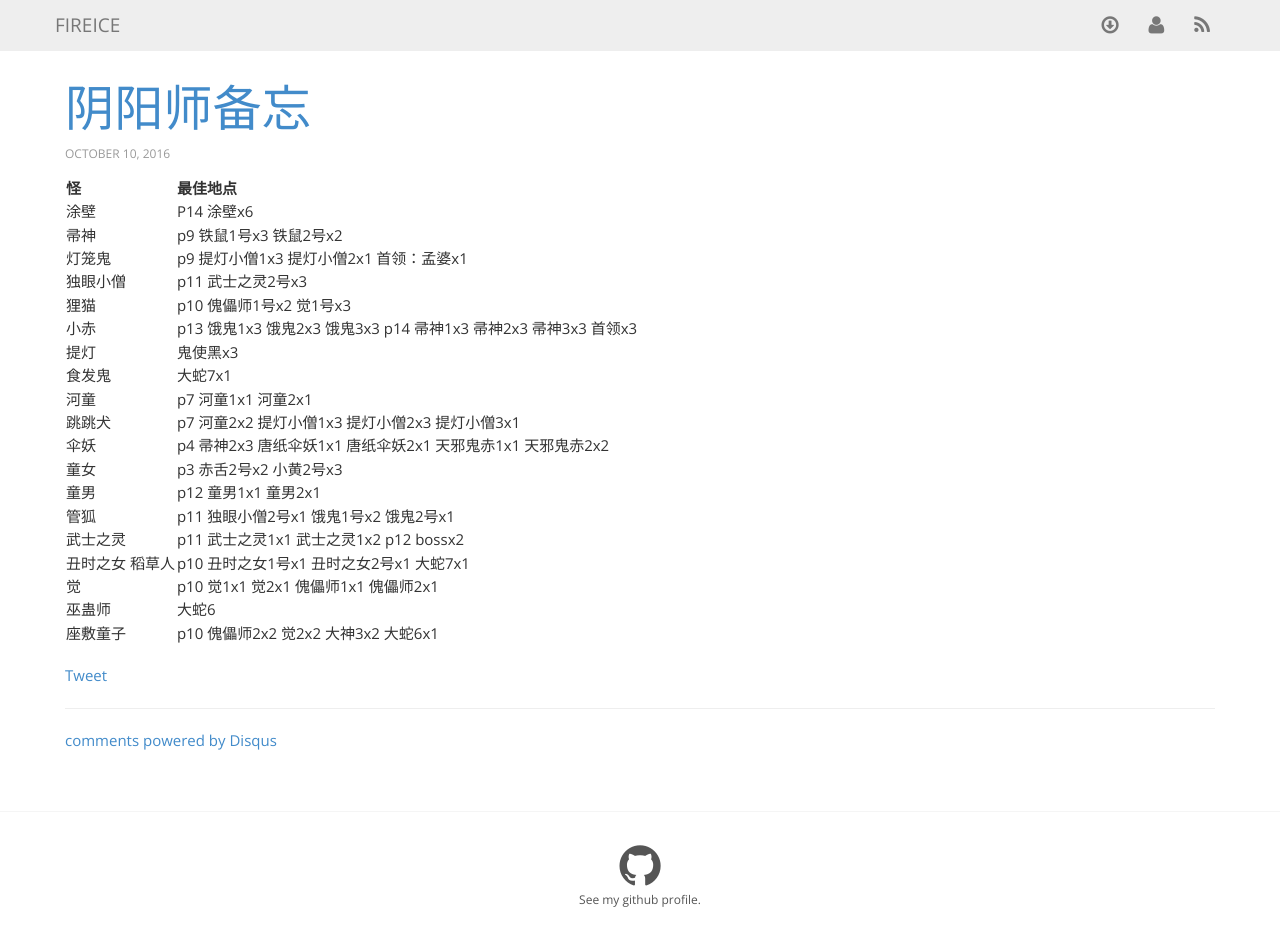
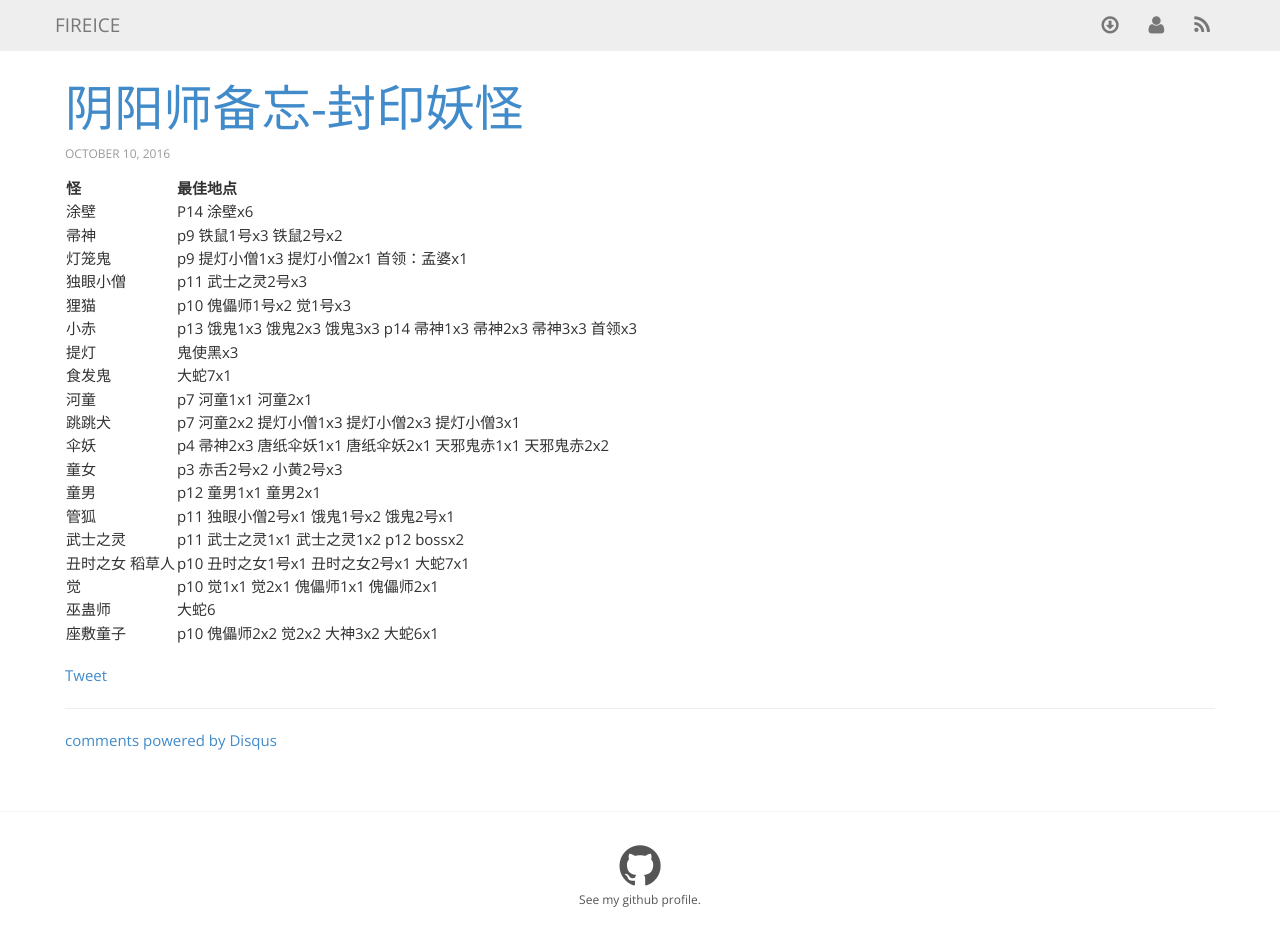
Before and after one commit to chzju/chzju.github.com, a Jekyll site: the page built from _posts/2016-10-10-yys-xuanshangfengyin.md, in a window 1280 px wide and 938 px high. Built offline with Jekyll 4.4.1, drawn with Linux system fonts in a browser that asks for light colours; nearby versions of some CDN libraries; comment, search, counter and statistics services are not loaded.

Commit message:
docs:fix title

```diff
--- a/_posts/2016-10-10-yys-xuanshangfengyin.md
+++ b/_posts/2016-10-10-yys-xuanshangfengyin.md
@@ -1,6 +1,6 @@
 ---
 layout: post
-title: 阴阳师备忘
+title: 阴阳师备忘-封印妖怪
 category: posts
 ---
 
```
